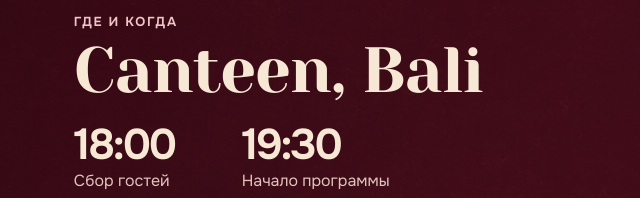
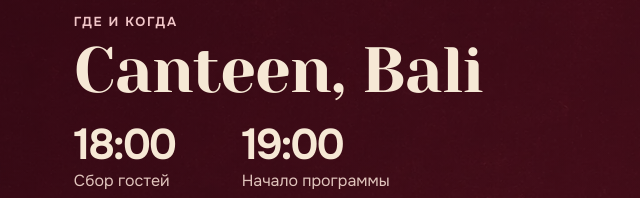
Before and after one commit to gukatya/katyusik-cringe-club, a website: page public/index.html in a window 1280 px wide. Shown: the part 2700-2898 px from the top of the page, 403-1043 px from the left. Drawn offline with Linux system fonts and the light colour scheme; no server answers.

Commit message:
Change show start time from 19:30 to 19:00
Co-Authored-By: Claude Sonnet 4.6 <noreply@anthropic.com>

```diff
--- a/public/index.html
+++ b/public/index.html
@@ -124,7 +124,7 @@
           <h2 id="venue">Canteen, Bali</h2>
           <div class="schedule">
             <p><strong>18:00</strong><span data-copy="doors">Сбор гостей</span></p>
-            <p><strong>19:30</strong><span data-copy="showTime">Начало программы</span></p>
+            <p><strong>19:00</strong><span data-copy="showTime">Начало программы</span></p>
             <p><strong data-copy="endTime">Конец — как бог даст</strong></p>
           </div>
           <p class="time-note" data-copy="timeNote">Время пока примерное. Как и наш план.</p>
```
